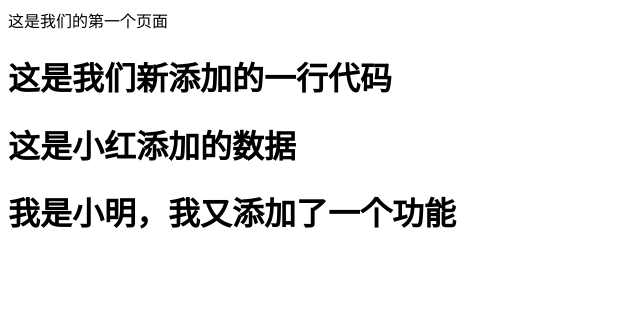
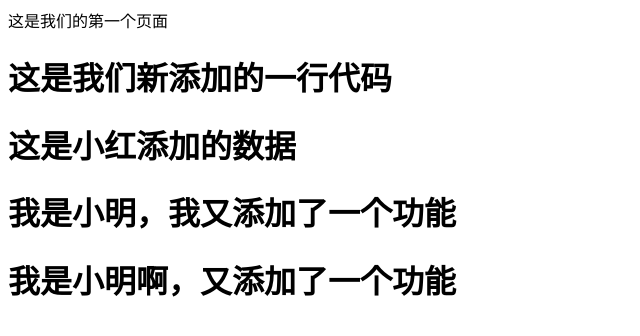
Before and after one commit to Lafeier/test01, a plain HTML site: page index.html in a window 1280 px wide. Shown: the whole page, without its empty margins (0-640 px from the left). Drawn offline with Linux system fonts and the light colour scheme.

Commit message:
我是小明啊，又添加了一个功能

```diff
--- a/index.html
+++ b/index.html
@@ -9,5 +9,6 @@
     	<h1>这是我们新添加的一行代码</h1>
     	<h1>这是小红添加的数据</h1>
     	<h1>我是小明，我又添加了一个功能</h1>
+    	<h1>我是小明啊，又添加了一个功能</h1>
     </body>
 </html>
```
